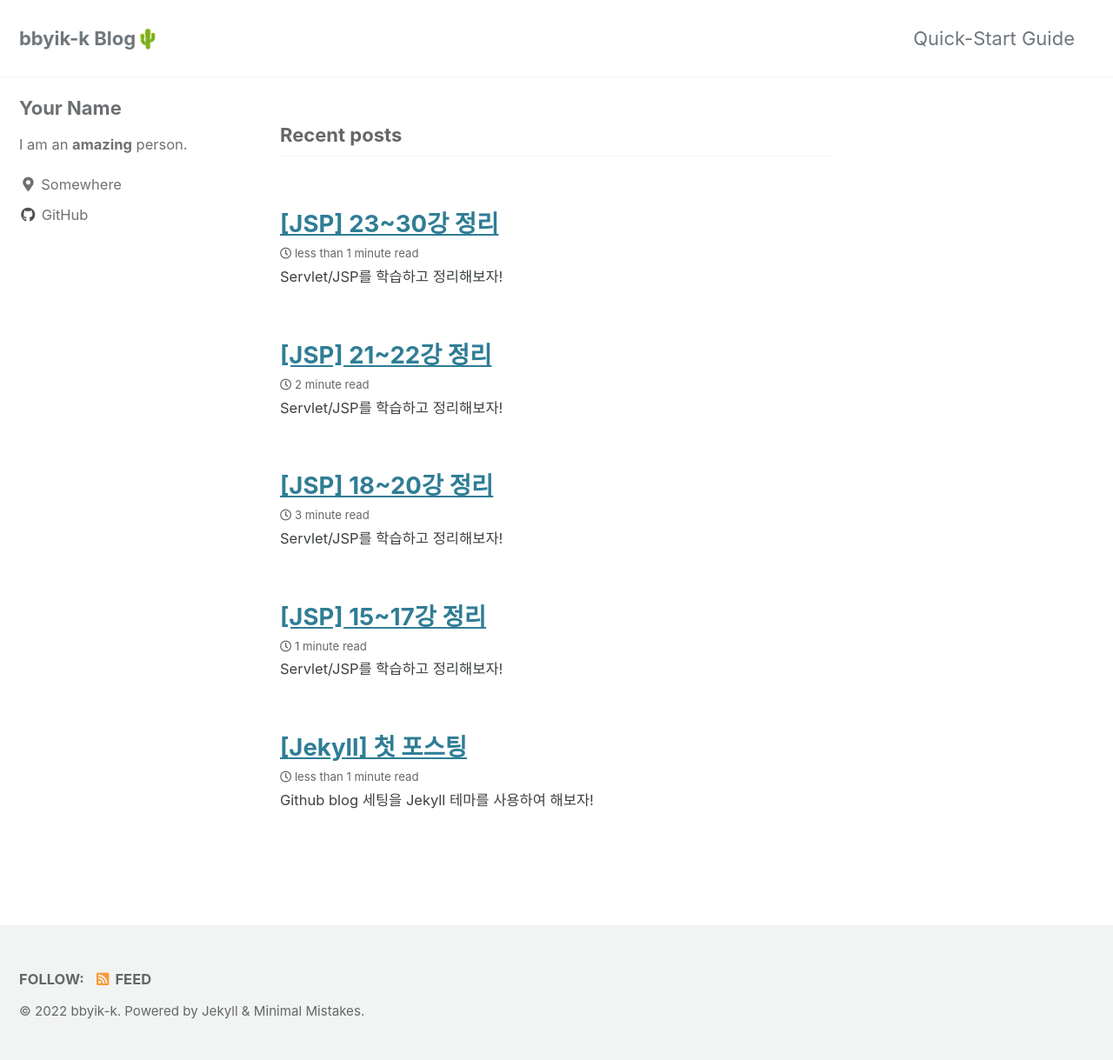
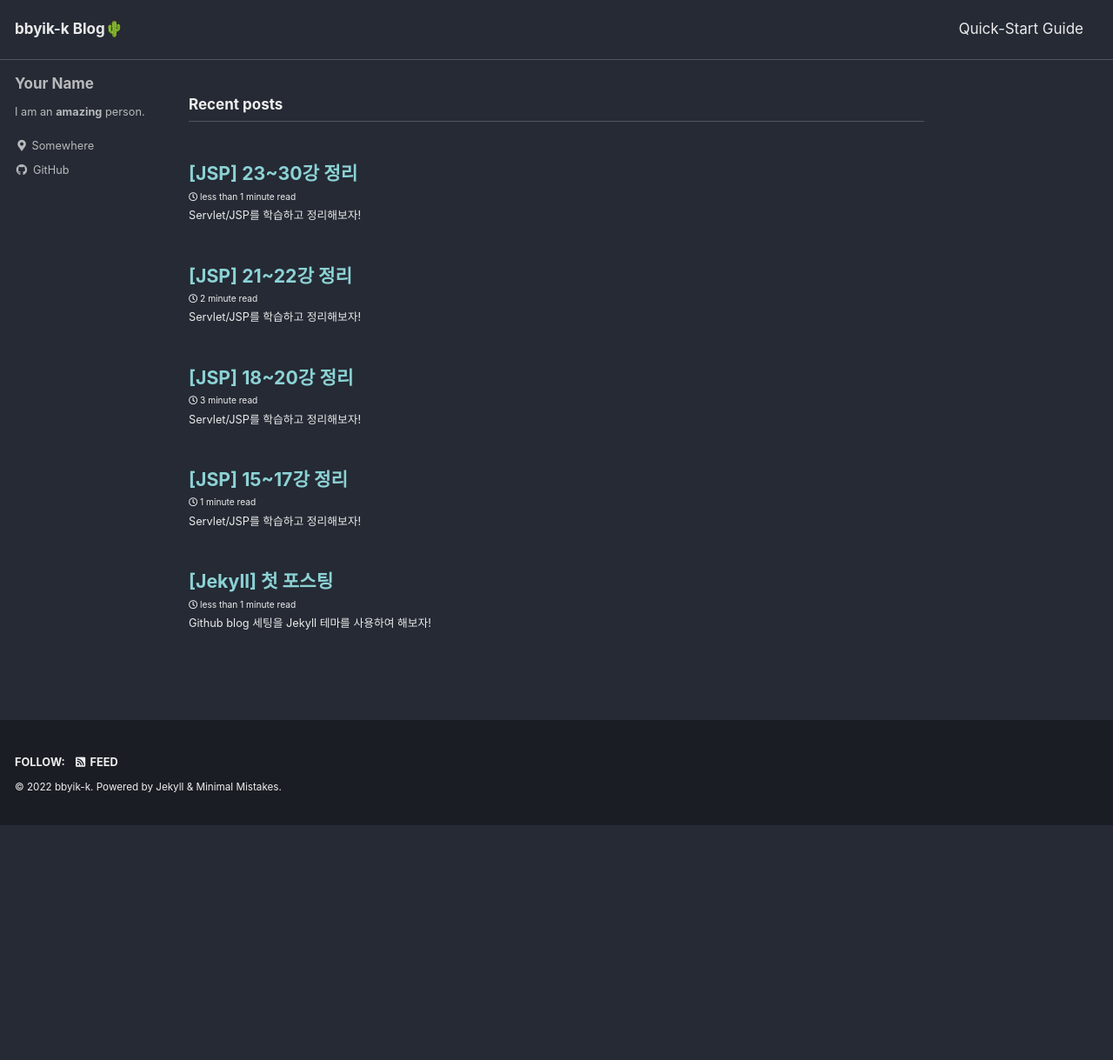
Before and after one commit to bbyik-k/bbyik-k.github.io, a Jekyll site: the page built from index.html, in a window 1280 px wide. Shown: the whole page at 87% size. Built offline with Jekyll 4.4.1, drawn with Linux system fonts in a browser that asks for light colours; cached includes are drawn as plain includes; the list of posts is cut into pages by our own code; after the commit the page ends 949 px from its top, so only the background shows below that.

Commit message:
Update theme

```diff
--- a/_config.yml
+++ b/_config.yml
@@ -12,7 +12,7 @@
 
 # theme                  : "minimal-mistakes-jekyll"
 # remote_theme           : "mmistakes/minimal-mistakes"
-minimal_mistakes_skin: "default" # "air", "aqua", "contrast", "dark", "dirt", "neon", "mint", "plum", "sunrise"
+minimal_mistakes_skin: "dark" # "aqua", "aqua", "contrast", "dark", "dirt", "neon", "mint", "plum", "sunrise"
 
 # Site Settings
 locale: "en-US"
--- a/_sass/minimal-mistakes/_base.scss
+++ b/_sass/minimal-mistakes/_base.scss
@@ -126,6 +126,8 @@ blockquote {
 /* links */
 
 a {
+  text-decoration: none; //220112 a link 밑줄 제거
+
   &:focus {
     @extend %tab-focus;
   }
--- a/_sass/minimal-mistakes/_reset.scss
+++ b/_sass/minimal-mistakes/_reset.scss
@@ -8,18 +8,18 @@ html {
   /* apply a natural box layout model to all elements */
   box-sizing: border-box;
   background-color: $background-color;
-  font-size: 16px;
+  font-size: 16px; //Default 16px;
 
   @include breakpoint($medium) {
-    font-size: 18px;
+    font-size: 17px; //Default 18px;
   }
 
   @include breakpoint($large) {
-    font-size: 20px;
+    font-size: 17px; //Default 20px;
   }
 
   @include breakpoint($x-large) {
-    font-size: 22px;
+    font-size: 17px; //Default 22px;
   }
 
   -webkit-text-size-adjust: 100%;
--- a/_sass/minimal-mistakes/_variables.scss
+++ b/_sass/minimal-mistakes/_variables.scss
@@ -155,9 +155,9 @@ $max-width: $x-large !default;
    Grid
    ========================================================================== */
 
-$right-sidebar-width-narrow: 200px !default;
-$right-sidebar-width: 300px !default;
-$right-sidebar-width-wide: 400px !default;
+$right-sidebar-width-narrow: 100px !default; //default 200px
+$right-sidebar-width: 200px !default; // default 300px
+$right-sidebar-width-wide: 250px !default; // default 400px
 
 /*
    Other
```
